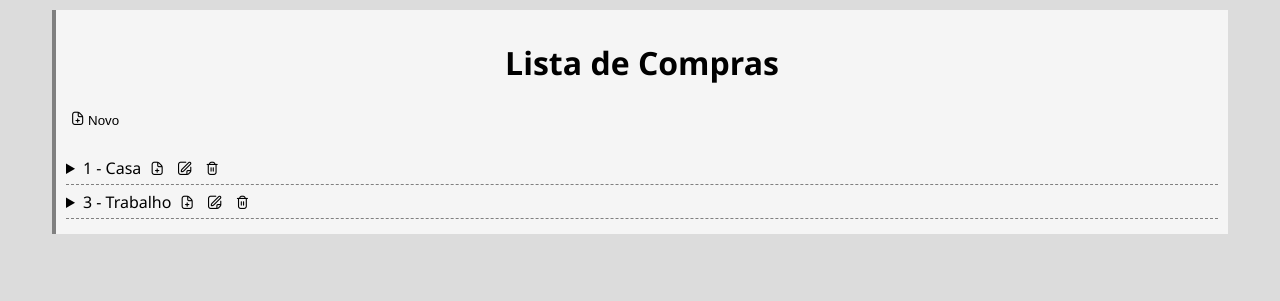
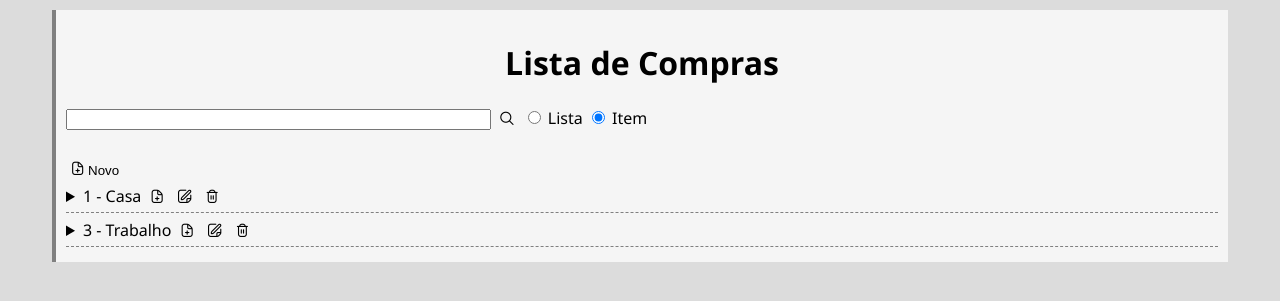
Before and after one commit to sandroaf/php2024, a PHP site: page /listadecompras/index.php in a window 1280 px wide. Shown: the top 301 px of the page. Run offline with PHP 8.4, Linux system fonts and the light colour scheme; data comes from the database, SQL or seed files in the repository; some libraries are stand-ins or nearby versions.

Commit message:
Implementada a Busca

```diff
--- a/listadecompras/index.php
+++ b/listadecompras/index.php
@@ -23,29 +23,54 @@
 <body>
     <div class="conteudo">
         <h1>Lista de Compras</h1>
+        <form action="index.php" method="GET">
+            <input type="text" name="ibusca" id="ibusca" size="50">
+            <button type="submit"><i class="fi fi-rr-search"></i></button>
+            <input type="radio" name="itabela" id="itabelaLista" value="Lista"> Lista
+            <input type="radio" name="itabela" id="itabaleItam" value="Item" checked> Item
+        </form>
+        <br>
+
         <button onclick="location.assign('incluirlista.php')"><i class="fi fi-rr-add-document"></i> Novo</button>
         <br>
-        <br>
-
         <?php
         require_once('conexao.php');
         try {
-            $stmt = $conn->prepare("SELECT * FROM lista");
+            $sqllista = "SELECT * FROM lista";
+            if (isset($_GET['ibusca'])) {
+                if (isset($_GET['itabela'])) {
+                    if ($_GET['itabela'] == "Lista") {
+                        $sqllista = "SELECT * FROM lista WHERE upper(nome) LIKE upper(\"%".$_GET['ibusca']."%\")";
+                        echo $sqllista;
+                    }
+                }
+            }
+            $stmt = $conn->prepare($sqllista);
             $stmt->execute();
             foreach ($stmt as $linha) {
+                $sqlitem = "SELECT * FROM item where codigo_lista = ".$linha
+                ["codigo"];
+                if (isset($_GET['ibusca'])) {
+                    if (isset($_GET['itabela'])) {
+                        if ($_GET['itabela'] == "Item") {
+                            $sqlitem = "SELECT * FROM item where codigo_lista = ".$linha["codigo"]." AND upper(descricao) LIKE upper(\"%".$_GET['ibusca']."%\")";
+                            //echo $sqlitem;
+                        }
+                    }
+                }
                 echo "<details>";
                 echo "<summary>".$linha["codigo"]." - ".$linha["nome"];
                     echo " <button onclick=\"location.assign('incluiritem.php?lista=".$linha["codigo"]."&nome=".$linha["nome"]."')\"> <i class=\"fi fi-rr-add-document\"></i> </button>";
                     echo "&nbsp;<button onclick=\"location.assign('alterarlista.php?lista=".$linha["codigo"]."')\"><i class=\"fi fi-rr-edit\"></i></button>";
                     echo "&nbsp;<button onclick='excluir(\"lista\",\"".$linha["codigo"]."\")'><i class=\"fi fi-rr-trash\"></i></button>";
                     echo "</summary>";
-                $stmtitem = $conn->prepare("SELECT * FROM item where codigo_lista = ".$linha["codigo"]);
+                $stmtitem = $conn->prepare($sqlitem);
                 $stmtitem->execute();
                 echo "<ul>";
                 foreach ($stmtitem as $linhaitem) {
                     $timestamp = strtotime($linhaitem["datahora"]);
                     echo "<li>";
-                    echo $linhaitem["codigo"]." - ".$linhaitem["descricao"]." - ".$linhaitem["quantidade"]." - <small>".date('d/m/Y h:m:s', $timestamp)."</small>";
+                    echo $linhaitem["codigo"]." - ".$linhaitem["descricao"]." - ".$linhaitem["quantidade"]." - <small>".date('d/m/Y h:i:s', $timestamp)."</small>";
                     echo "&nbsp;<button onclick=\"location.assign('alteraritem.php?item=".$linhaitem["codigo"]."')\"><i class='fi fi-rr-edit'></i></button>";
                     echo "&nbsp;<button onclick='excluir(\"item\",\"".$linhaitem["codigo"]."\")'><i class=\"fi fi-rr-trash\"></i></button>";
                     echo "</li>";
```
